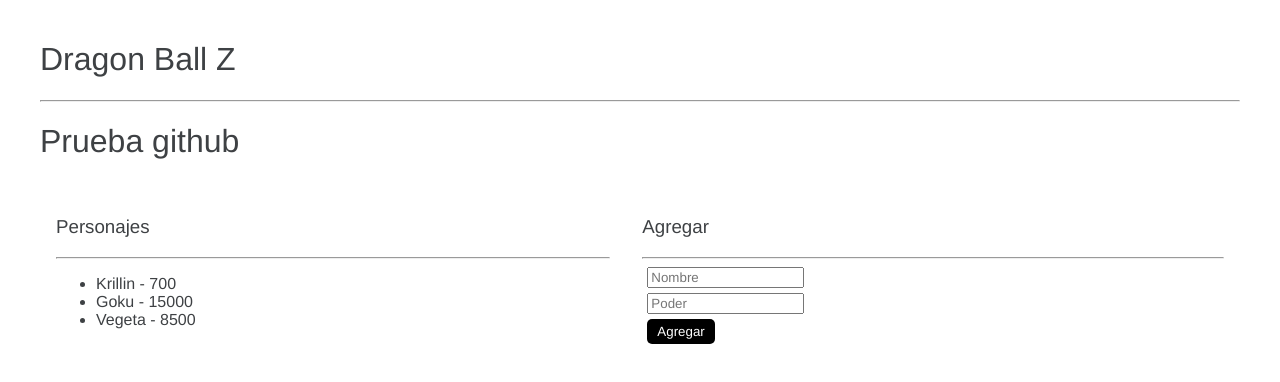
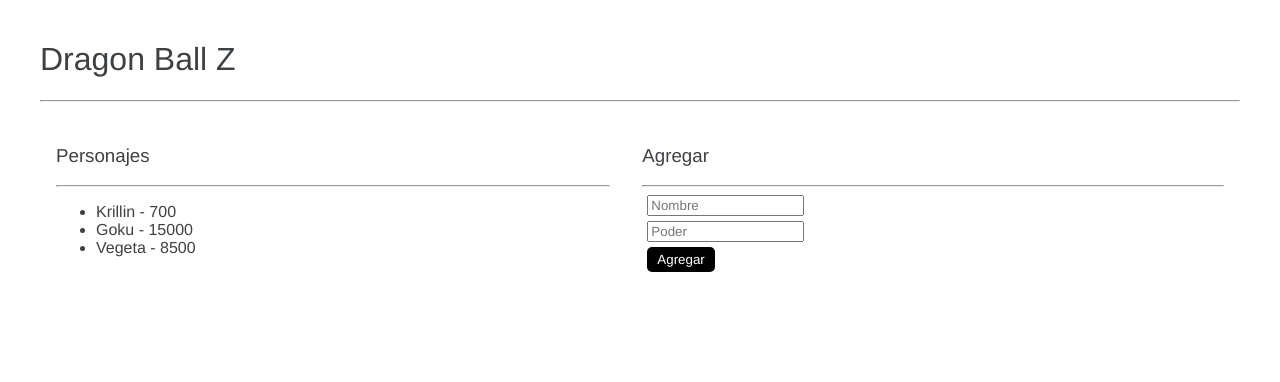
Before and after one commit to djmery/angular-basicos, an Angular app: page / in a window 1280 px wide. Shown: the top 382 px of the page. Built offline with nearby package versions, Linux system fonts and the light colour scheme.

Commit message:
quitar h1

```diff
--- a/src/app/dbz/main-page/main-page.component.html
+++ b/src/app/dbz/main-page/main-page.component.html
@@ -1,6 +1,5 @@
 <h1>Dragon Ball Z</h1>
 <hr>
-<h1>Prueba github</h1>
 <div class="row">
     <div class="col">
         <h3>Personajes</h3>
```
